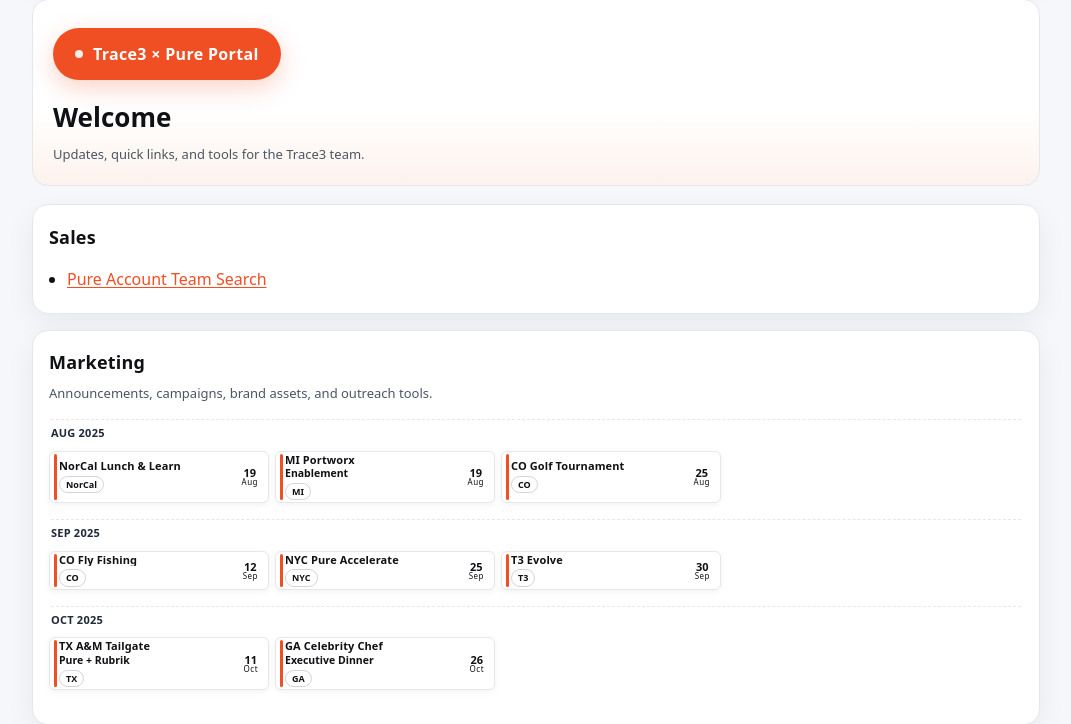
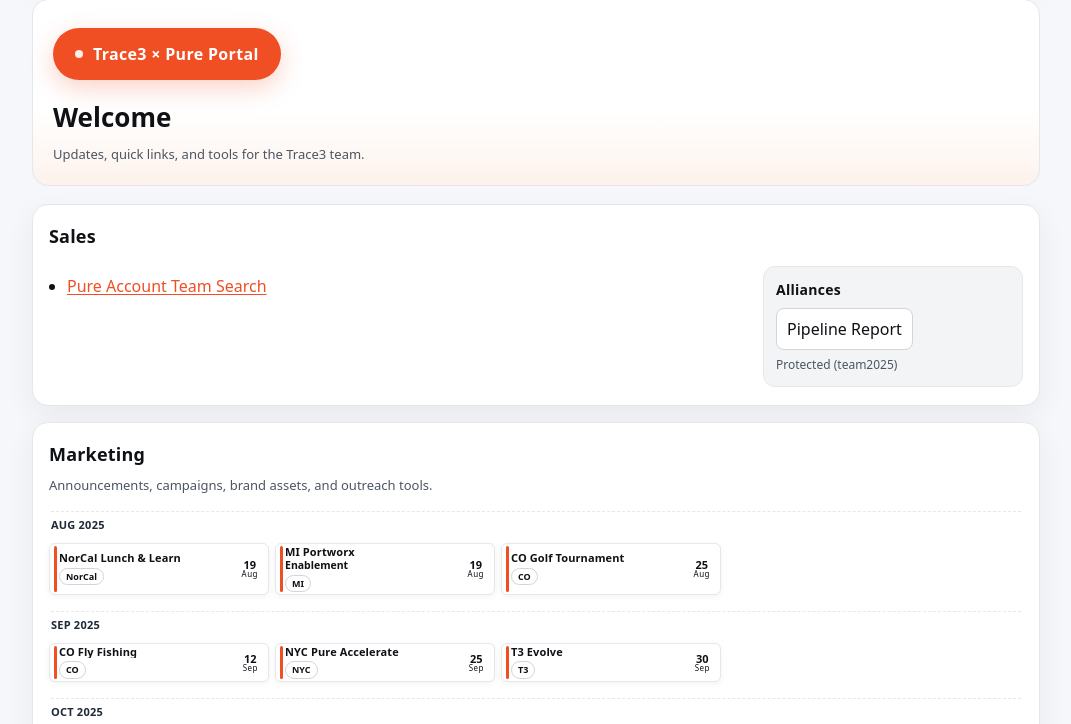
Before and after one commit to jwsiejk/accountlist, a Flask app: page / in a window 1280 px wide. Shown: the part 109-833 px from the top of the page, without its empty margins (104-1175 px from the left). Run offline with Flask 3, Linux system fonts and the light colour scheme; some libraries are stand-ins or nearby versions.

Commit message:
Update index.html

```diff
--- a/templates/index.html
+++ b/templates/index.html
@@ -38,51 +38,74 @@
     .links a{color:var(--pure-orange); text-decoration:underline; text-underline-offset:2px}
     .links a:hover{color:var(--pure-orange-700)}
 
+    /* Sales: two-column interior — main links + right gray Alliances box */
+    .sales-grid{
+      display:grid;
+      grid-template-columns: 1fr 260px;
+      gap:12px;
+      align-items:start;
+      margin-top:8px;
+    }
+    @media (max-width:760px){
+      .sales-grid{ grid-template-columns:1fr; }
+    }
+    .alliance{
+      background:#f3f4f6;                 /* gray like screenshot */
+      border:1px solid var(--slate-200);
+      border-radius:12px;
+      padding:12px;
+    }
+    .alliance h4{
+      margin:0 0 8px 0;
+      font-size:14px;
+      letter-spacing:.02em;
+      color:#0f1115;
+    }
+    .alliance a{
+      display:inline-block;
+      color:#0f1115;
+      background:#fff;
+      border:1px solid var(--slate-300);
+      border-radius:8px;
+      padding:8px 10px;
+      text-decoration:none;
+    }
+    .alliance a:hover{ border-color:#9ca3af; }
+    .alliance .muted{font-size:12px; margin-top:6px}
+
     /* ========== MARKETING EVENTS LAYOUT (FLEX, LEFT-PACKED, SNUG) ========== */
     .events{
-      display: flex;
-      flex-wrap: wrap;
-      gap: 6px;                 /* small, uniform gap between cards */
-      margin-top: 6px;
-      list-style: none;
-      padding: 0;
+      display:flex; flex-wrap:wrap;
+      gap:6px; margin-top:6px;
+      list-style:none; padding:0;
     }
-    /* fixed card width so rows pack tightly; tweak 220 -> 210 if you want even tighter */
-    .events > .event{ width: 220px; }
-    /* month header breaks to a new line and spans full width */
+    .events > .event{ width:220px; }
     .events > .month{
-      flex-basis: 100%;
+      flex-basis:100%;
       font-weight:800; color:#1f2937;
       margin:10px 2px 3px; padding-top:5px;
       border-top:1px dashed var(--slate-200);
       letter-spacing:.02em; font-size:11px; text-transform:uppercase;
     }
 
-    /* Internal card: stripe | text (content width) | date chip */
+    /* Internal event card: stripe | text (content) | date chip */
     .event{
       position:relative;
       display:grid;
       grid-template-columns:3px max-content auto; /* stripe | text (content) | date */
       align-items:center;
-      justify-items:start;                         /* prevents date chip from stretching */
+      justify-items:start;                         /* keep date chip from stretching */
       background:#fff; border:1px solid var(--slate-200); border-radius:6px;
-      padding:2px 4px;
-      column-gap:2px; row-gap:0;
+      padding:2px 4px; column-gap:2px; row-gap:0;
       box-shadow:0 2px 6px rgba(15,17,21,.05);
     }
     .stripe{ width:3px; height:100%; background:var(--pure-orange); border-radius:6px; }
     .event.past{opacity:.5}
 
-    .info{
-      display:flex; flex-direction:column;
-      width:max-content;           /* shrink to fit content -> no whitespace */
-      max-width:16ch;              /* wrap long names for uniform card width */
-      min-width:0;
-    }
+    .info{ display:flex; flex-direction:column; width:max-content; max-width:16ch; min-width:0; }
     .title{
       font-weight:800; letter-spacing:.01em; font-size:11px; line-height:1.15; margin:0;
-      display:-webkit-box; -webkit-line-clamp:2; -webkit-box-orient:vertical; overflow:hidden;
-      white-space:normal;
+      display:-webkit-box; -webkit-line-clamp:2; -webkit-box-orient:vertical; overflow:hidden; white-space:normal;
     }
     .sub{font-weight:800; font-size:10.5px; line-height:1.1; margin-top:2px;}
     .chips{display:flex; justify-content:flex-start; gap:4px; flex-wrap:wrap; margin-top:3px}
@@ -93,11 +116,8 @@
     }
 
     .datebox{
-      display:inline-flex; flex-direction:column;
-      align-items:center; justify-content:center;
-      width:auto; min-width:auto;          /* content width only */
-      padding:2px 6px; line-height:1;
-      justify-self:end;
+      display:inline-flex; flex-direction:column; align-items:center; justify-content:center;
+      width:auto; min-width:auto; padding:2px 6px; line-height:1; justify-self:end;
     }
     .datebox .day { font-size:11px; font-weight:800; }
     .datebox .mon { font-size:8px; letter-spacing:.06em; margin-top:0; }
@@ -122,9 +142,21 @@
     <section class="stack" aria-label="Sections">
       <article class="card">
         <h3>Sales</h3>
+        <div class="sales-grid">
+          <!-- Left: existing Sales links -->
           <ul class="links">
             <li><a href="{{ url_for('account_search') }}" target="_blank" rel="noopener noreferrer">Pure Account Team Search</a></li>
           </ul>
+
+          <!-- Right: Alliances gray box with protected links -->
+          <div class="alliance">
+            <h4>Alliances</h4>
+            <a href="https://docs.google.com/spreadsheets/d/1f5hnNqOmsDbTpmSrYBvjr-UARe2fTQw-tLg6k8AUMYE/edit?gid=1662296704#gid=1662296704"
+               target="_blank" rel="noopener noreferrer"
+               data-protected="alliances">Pipeline Report</a>
+            <div class="muted">Protected (team2025)</div>
+          </div>
+        </div>
       </article>
 
       <article class="card">
@@ -153,7 +185,7 @@
   </div>
 
   <script>
-    // Events (ISO dates) + location chips (two long titles split into title + sub).
+    // --- Marketing events (unchanged), render compact cards ---
     var marketingEvents = [
       { title: "NorCal Lunch & Learn",                     date: "2025-08-19", loc: "NorCal" },
       { title: "MI Portworx",                              date: "2025-08-19", loc: "MI", sub:"Enablement" },
@@ -164,12 +196,10 @@
       { title: "TX A&M Tailgate",                          date: "2025-10-11", loc: "TX", sub:"Pure + Rubrik" },
       { title: "GA Celebrity Chef",                        date: "2025-10-26", loc: "GA", sub:"Executive Dinner" }
     ];
-
     marketingEvents.sort(function(a,b){ return new Date(a.date) - new Date(b.date); });
-
+    (function(){
       var list = document.getElementById("marketingEvents");
       var today = new Date(); today.setHours(0,0,0,0);
-
       var currentGroup = "";
       marketingEvents.forEach(function(ev){
         var d = new Date(ev.date + "T00:00:00");
@@ -221,6 +251,26 @@
         li.appendChild(datebox);
         list.appendChild(li);
       });
+    })();
+
+    // --- Alliances link protection (password: team2025) ---
+    (function(){
+      var PW = 'team2025';
+      function guard(e){
+        if (sessionStorage.getItem('alliances_unlocked') === '1') return; // already unlocked
+        e.preventDefault();
+        var entered = prompt('Enter password to open Alliances links:');
+        if (entered && entered.trim() === PW){
+          sessionStorage.setItem('alliances_unlocked','1');
+          window.open(this.href, '_blank', 'noopener');
+        } else if (entered !== null){
+          alert('Incorrect password.');
+        }
+      }
+      document.querySelectorAll('a[data-protected="alliances"]').forEach(function(a){
+        a.addEventListener('click', guard);
+      });
+    })();
   </script>
 </body>
 </html>
```
Lines whose indentation alone changed are shown as unchanged.
